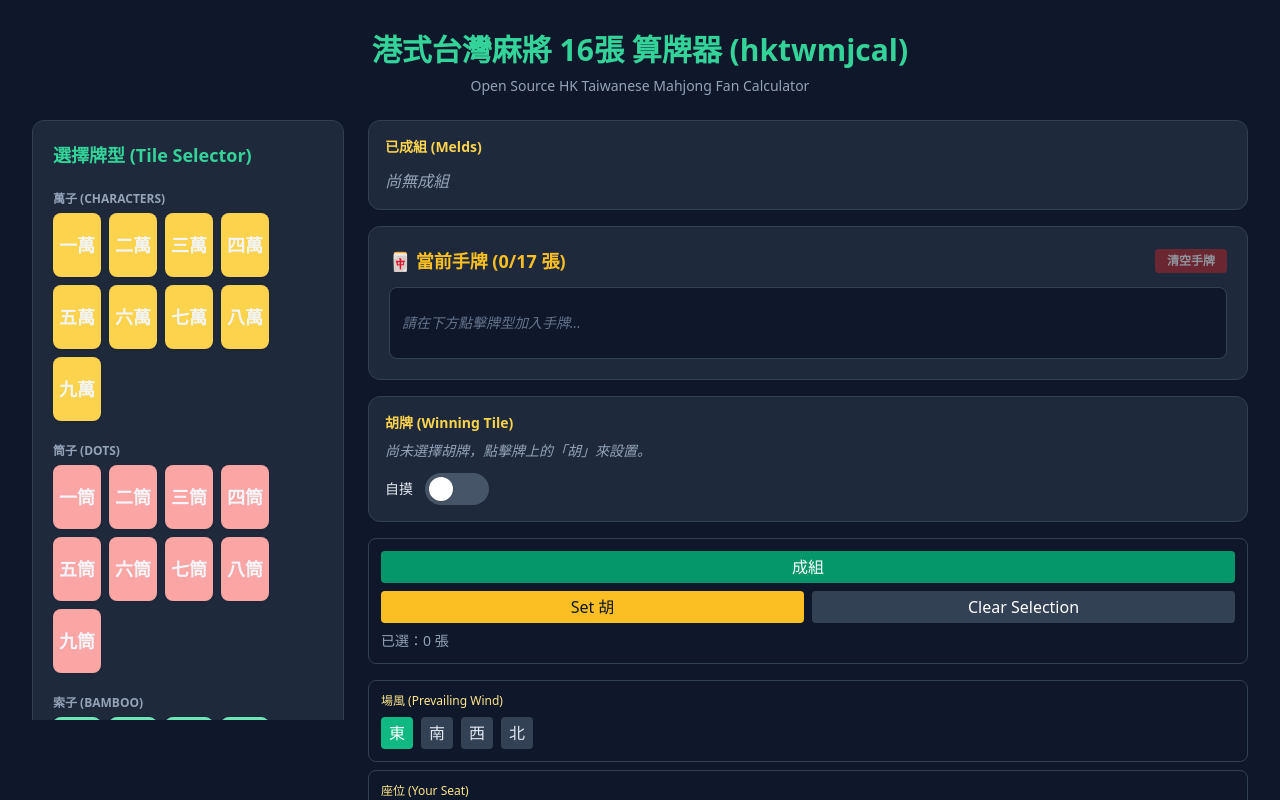
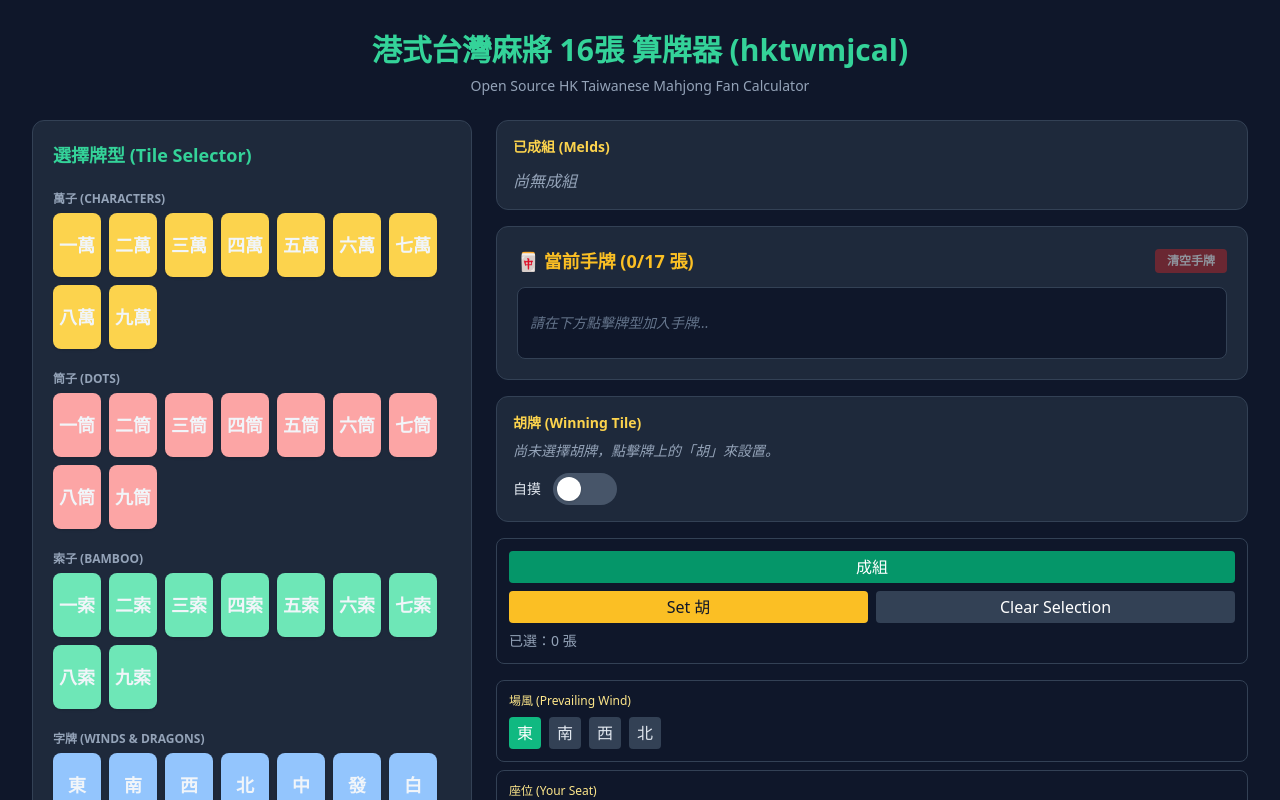
Before and after one commit to andycylam/hktwmjcal, a React (Vite) app: page / in a window 1280 px wide. Shown: the top 800 px of the page. Built offline with nearby package versions, Linux system fonts and the light colour scheme.

Commit message:
ui: make TilePicker wider (28rem left column) and remove scroll-height wrapper

```diff
--- a/src/App.tsx
+++ b/src/App.tsx
@@ -455,9 +455,9 @@ export default function App() {
       <ErrorDialog message={errorMessage} onClose={() => setErrorMessage(null)} />
 
       {/* Two-column full-height layout: left = TilePicker, right = main vertical stack */}
-      <div className="grid grid-cols-1 md:[grid-template-columns:20rem_1fr] gap-4">
+      <div className="grid grid-cols-1 md:[grid-template-columns:28rem_1fr] gap-4">
         {/* Left column: Tile selector */}
-        <div className="h-[calc(100vh-200px)] overflow-auto pr-2">
+        <div className="pr-2">
           <TilePicker onSelectTile={handleSelectTile} onAddFlower={(t) => {
             // Add flower directly to melds as a 'flower' meld entry
             const key = `${t.suit}_${t.value}`;
```
